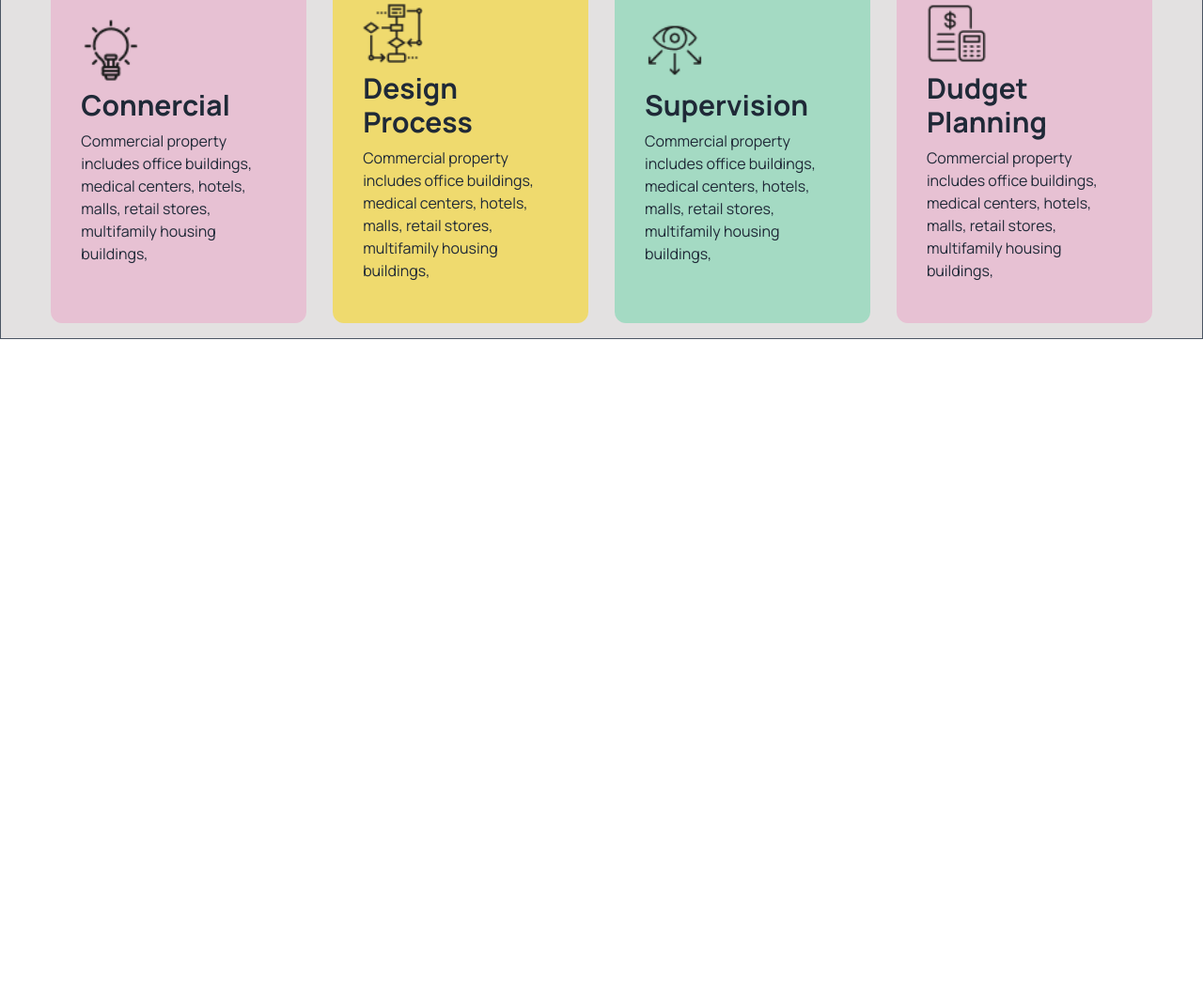
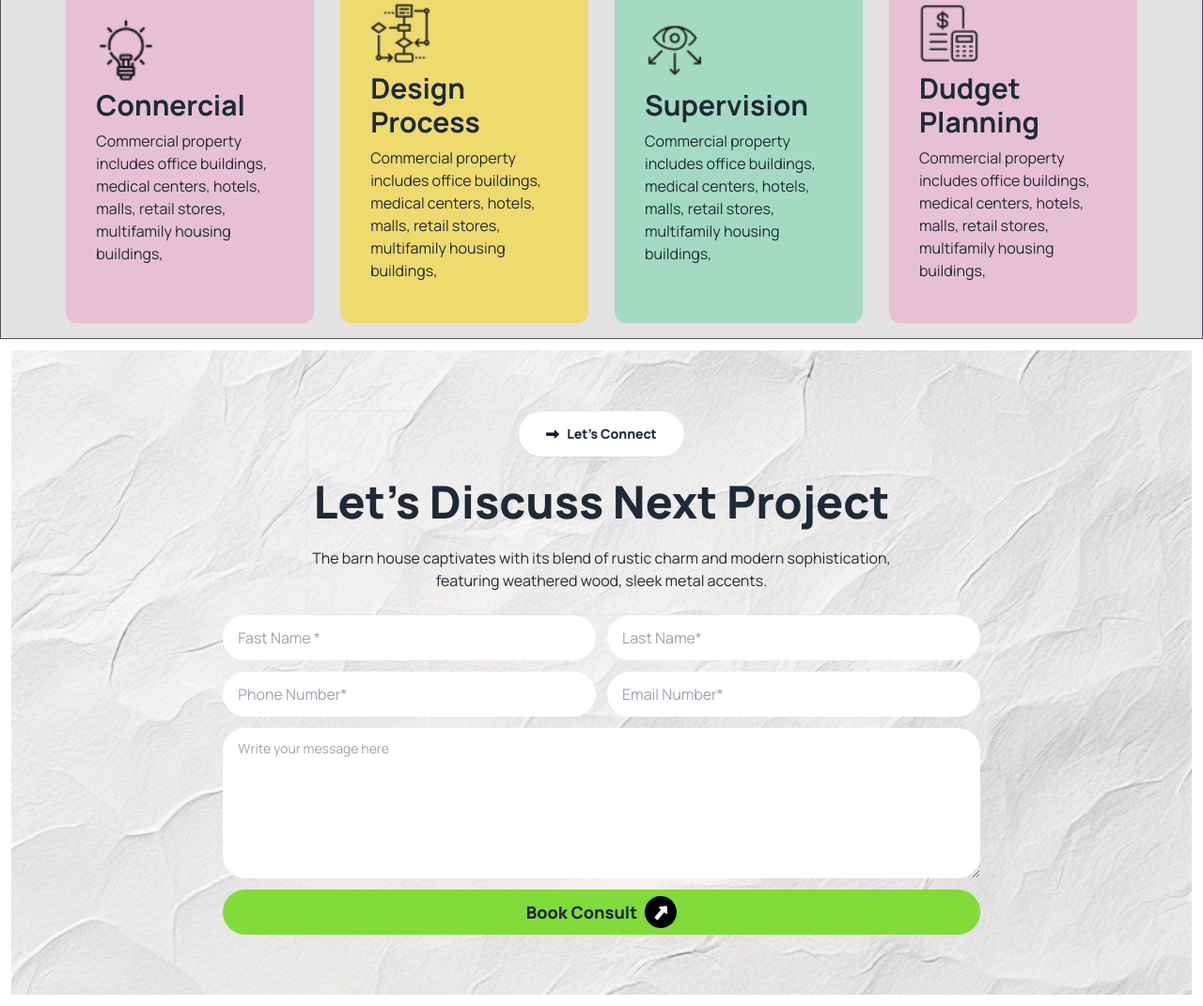
Before and after one commit to Suhan26/Last-time-Assignment-3, a plain HTML site: page index.html in a window 1280 px wide. Shown: the part 1695-2766 px from the top of the page at 94% size. Before the commit the page ends 2056 px from the top, so only its background shows below. Drawn offline with nearby package versions, Linux system fonts and the light colour scheme.

Commit message:
complited lets discuss next progect

```diff
--- a/index.html
+++ b/index.html
@@ -22,7 +22,7 @@
                    },
                 fontFamily: {
                     "ms":["Manrope", "sans-serif"],
-                }
+                },
             }
           }
         }
@@ -183,7 +183,7 @@
       </p>
     </div>
       <!--our-works boxss-->
-     <div class=" md:flex md:gap-7 md:w-11/12 md:m-auto">
+     <div class="px-4 md:flex md:gap-7 md:w-11/12 md:m-auto">
       <!-- concert box -->
       <div class=" bg-[#E7C1D3] py-9  px-8 flex justify-center items-center rounded-xl mb-4">
           <div class=" flex flex-col ">
@@ -241,7 +241,49 @@
        </div>
         <!--#########Our Works Process section#########-->
 
+        <!--*************Let,s Discuss Next Progect***************** -->
+        <div class="bg-white p-3">
+         <div style="background-image:url(img/bg.jpg); " class="py-16 bg-no-repeat bg-center bg-cover" >
+            <!-- lets texts con-->
+          <div class="border text-center md:w-6/12 m-auto">
+            <!--let,s btn-->
+       <button class="btn bg-white rounded-3xl  py-1 w-44 font-black border-0 mb-6">
+           <i class=" rotate-[180deg] text-slate-900 rounded-full     fa-solid fa-left-long "></i >Let's Connect</button>
+            <!--let,s title-->
+       <h1 class="text-5xl font-black">Let's Discuss Next Project</h1>
+          <!--let,s desc-->
+       <p class="py-6">The barn house captivates with its blend of rustic charm and modern sophistication, featuring weathered wood, sleek metal accents.
+       </p>
+          </div>
+          <!--lets form-->
+           <div class="md:w-8/12 md:m-auto  px-4 gap-3 grid md:grid-cols-2">
+            <label class="border-0 input rounded-full flex items-center gap-2">
+                <input type="text" class="grow" placeholder="Fast Name *" />
+              </label>
+
+            <label class="border-0 input rounded-full flex items-center gap-2">
+                <input type="text" class="grow" placeholder="Last Name*" />
+              </label>
+            <label class="border-0 input rounded-full flex items-center gap-2">
+                <input type="text" class="grow" placeholder="Phone Number*" />
+              </label>
+            <label class="border-0 input rounded-full flex items-center gap-2">
+                <input type="text" class="grow" placeholder="Email Number*" />
+              </label>
+
+              <textarea class="md:col-span-2 textarea border-0 rounded-3xl  h-40" placeholder="Write your message here"></textarea>
+
+              <button class=" md:col-span-2 btn btn-outline rounded-full bg-[#81db38] border-0 font-extrabold text-lg ">Book Consult<i class=" rotate-[130deg] text-slate-50 bg-black  rounded-full  p-2   fa-solid fa-left-long"></i> </button>
+
+          </div>
+     </div>
+        </div>
+        </div>
+        <!--############Let,s Discuss Next Progect################ -->
+
     </main>
+    <footer>
 
+    </footer>
 </body>
 </html>
```
